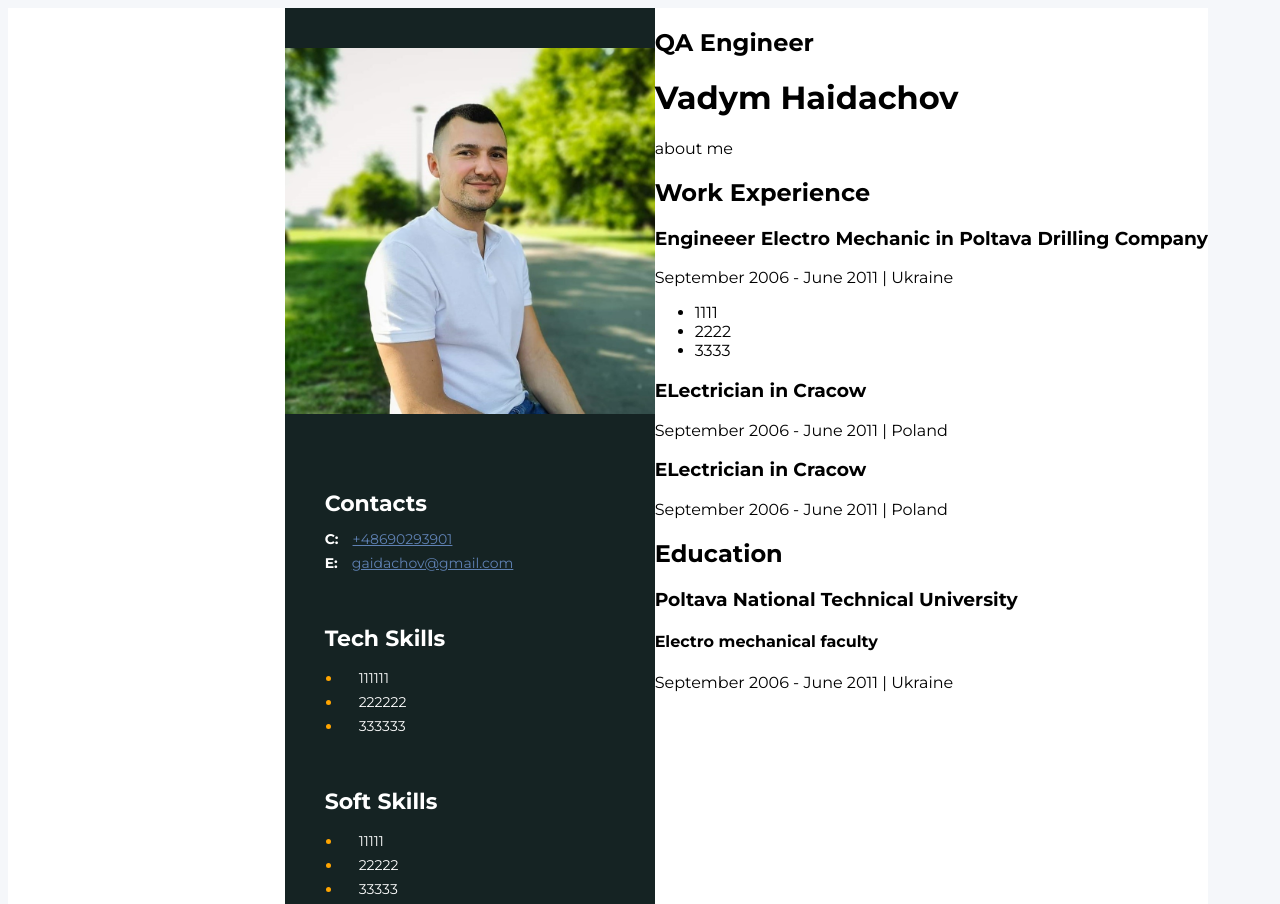
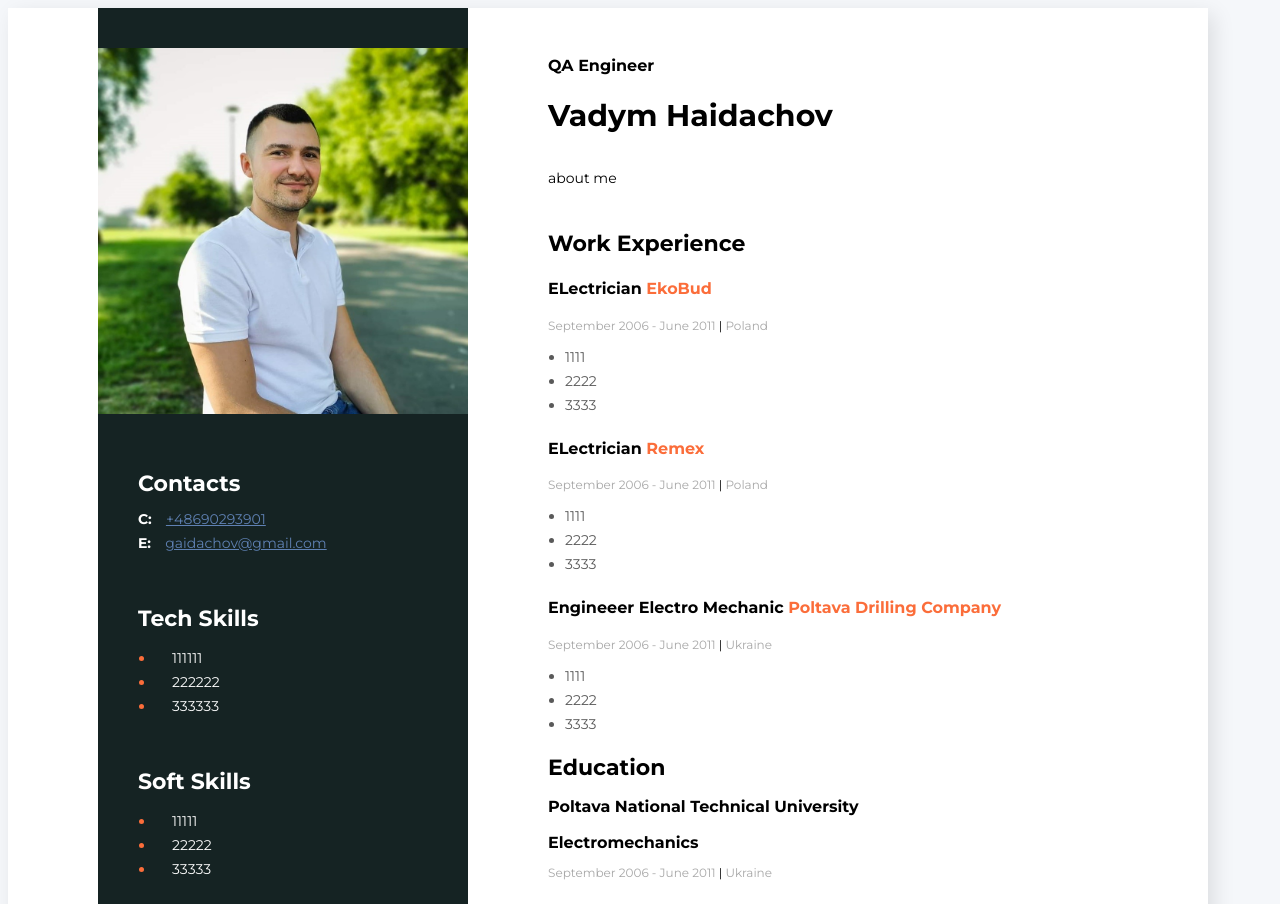
Before and after one commit to Vadym119/My-CV, a plain HTML site: page index.html in a window 1280 px wide. Shown: the top 904 px of the page. Drawn offline with Linux system fonts and the light colour scheme.

Commit message:
new commit

```diff
--- a/CSS/styles.css
+++ b/CSS/styles.css
@@ -6,14 +6,83 @@ body {
 .main_container {
     display: flex;
     flex-direction: row-reverse;
+    width: 1200px;
     background-color: white;
-    width: 1200px;
+    box-shadow: 6px 6px 20px rgba(0, 0, 0, 0.1);
+    border-left: 0;
+    padding: 0 auto;
 }
 
 .main_section {
-    width: 70%;
+    padding: 40px 80px;
+    width: 580px;
+}
+.position {
+    font-style: normal;
+    font-weight: bold;
+    font-size: 16px;
+    line-height: 10px;
+    margin-bottom: 20px;
+}
+.name {
+    font-style: normal;
+    font-weight: bold;
+    font-size: 30px;
+    line-height: 50px;
+    margin-bottom: 25px;
 }
 
+.about_me {
+    font-style: normal;
+    font-weight: normal;
+    font-size: 14px;
+    line-height: 24px;
+    margin-bottom: 40px;
+}
+.title_line_h2 {
+    font-style: normal;
+    font-weight: bold;
+    font-size: 22px;
+    line-height: 27px;
+    margin-bottom: 10px;
+}
+.title_line_h3 {
+    font-style: normal;
+    font-weight: bold;
+    font-size: 16px;
+    line-height: 20px;
+    margin-bottom: 10px;
+}
+.working_place {
+    font-style: normal;
+    font-weight: bold;
+    font-size: 16px;
+    line-height: 20px;
+    color: #fb6d3a;
+}
+.work_list {
+    margin: 0;
+    padding-left: 17px;
+    font-style: normal;
+    font-weight: normal;
+    font-size: 14px;
+    line-height: 24px;
+    color: #595959;
+}
+.period {
+    font-style: normal;
+    font-weight: normal;
+    font-size: 12px;
+    line-height: 15px;
+    color: #a8a8a8;
+}
+.pipeline {
+    font-style: normal;
+    font-weight: normal;
+    font-size: 12px;
+    line-height: 15px;
+    color: black
+}
 .sidebar {
     background-color: rgb(21, 35, 35);
     padding-top: 40px;
@@ -22,7 +91,7 @@ body {
 
 .photo {
     width: 370px;
-    margin-bottom: 50px;
+    margin-bottom: 30px;
 }
 
 .side_title {
@@ -59,7 +128,7 @@ body {
 
 }
 .dots {
-    color: orange;
+    color: #fb6d3a;
 }
 .side_list {
     color: white;
--- a/index.html
+++ b/index.html
@@ -15,21 +15,21 @@
     <!--main container-->
     <div class="main_container">
         <!--main section-->
-        <div clall="main_section">
+        <div class="main_section">
             <!--about me section-->
-            <div class="about_me">
-                <h2>QA Engineer</h2>
-                <h1>Vadym Haidachov</h1>
-                <p>about me</p>
+            <div>
+                <h2 class="position">QA Engineer</h2>
+                <h1 class="name">Vadym Haidachov</h1>
+                <p class="about_me">about me</p>
             </div>
             <!--work experience section-->
-            <div class="work_experience">
-                <h2>Work Experience</h2>
-                <!--first work-->
-                <div class="first_work">
-                    <h3>Engineeer Electro Mechanic in Poltava Drilling Company</h3>
-                    <p>September 2006 - June 2011 | Ukraine</p>
-                    <ul>
+            <div>
+                <h2 class="title_line_h2">Work Experience</h2>
+                <!--third work-->
+                <div class="third_work">
+                    <h3><span class="title_line_h3">ELectrician </span><span class="working_place">EkoBud</span></h3>
+                    <p class="period">September 2006 - June 2011 <span class="pipeline">|</span> Poland</p>
+                    <ul class="work_list">
                         <li>1111</li>
                         <li>2222</li>
                         <li>3333</li>
@@ -37,21 +37,31 @@
                 </div>
                 <!--second work-->
                 <div clall="second_work">
-                    <h3>ELectrician in Cracow</h3>
-                    <p>September 2006 - June 2011 | Poland</p>
+                    <h3><span class="title_line_h3">ELectrician </span><span class="working_place">Remex</span></h3>
+                    <p class="period">September 2006 - June 2011 <span class="pipeline">|</span> Poland</p>
+                    <ul class="work_list">
+                        <li>1111</li>
+                        <li>2222</li>
+                        <li>3333</li>
+                    </ul>
                 </div>
-                <!--third work-->
-                <div class="third_work">
-                    <h3>ELectrician in Cracow</h3>
-                    <p>September 2006 - June 2011 | Poland</p>
+                <!--first work-->
+                <div class="first_work">
+                    <h3><span class="title_line_h3">Engineeer Electro Mechanic </span><span class="working_place">Poltava Drilling Company</span></h3>
+                    <p class="period">September 2006 - June 2011 <span class="pipeline">|</span> Ukraine</p>
+                    <ul class="work_list">
+                        <li>1111</li>
+                        <li>2222</li>
+                        <li>3333</li>
+                    </ul>
                 </div>
             </div>
             <!--education section-->
             <div class="education">
-                <h2>Education</h2>
-                <h3>Poltava National Technical University</h3>
-                <h4>Electro mechanical faculty</h4>
-                <p>September 2006 - June 2011 | Ukraine</p>
+                <h2 class="title_line_h2">Education</h2>
+                <h3 class="title_line_h3">Poltava National Technical University</h3>
+                <h3 class="title_line_h3">Electromechanics</h3>
+                <p class="period">September 2006 - June 2011 <span class="pipeline">|</span> Ukraine</p>
             </div>
         </div>
 
```
